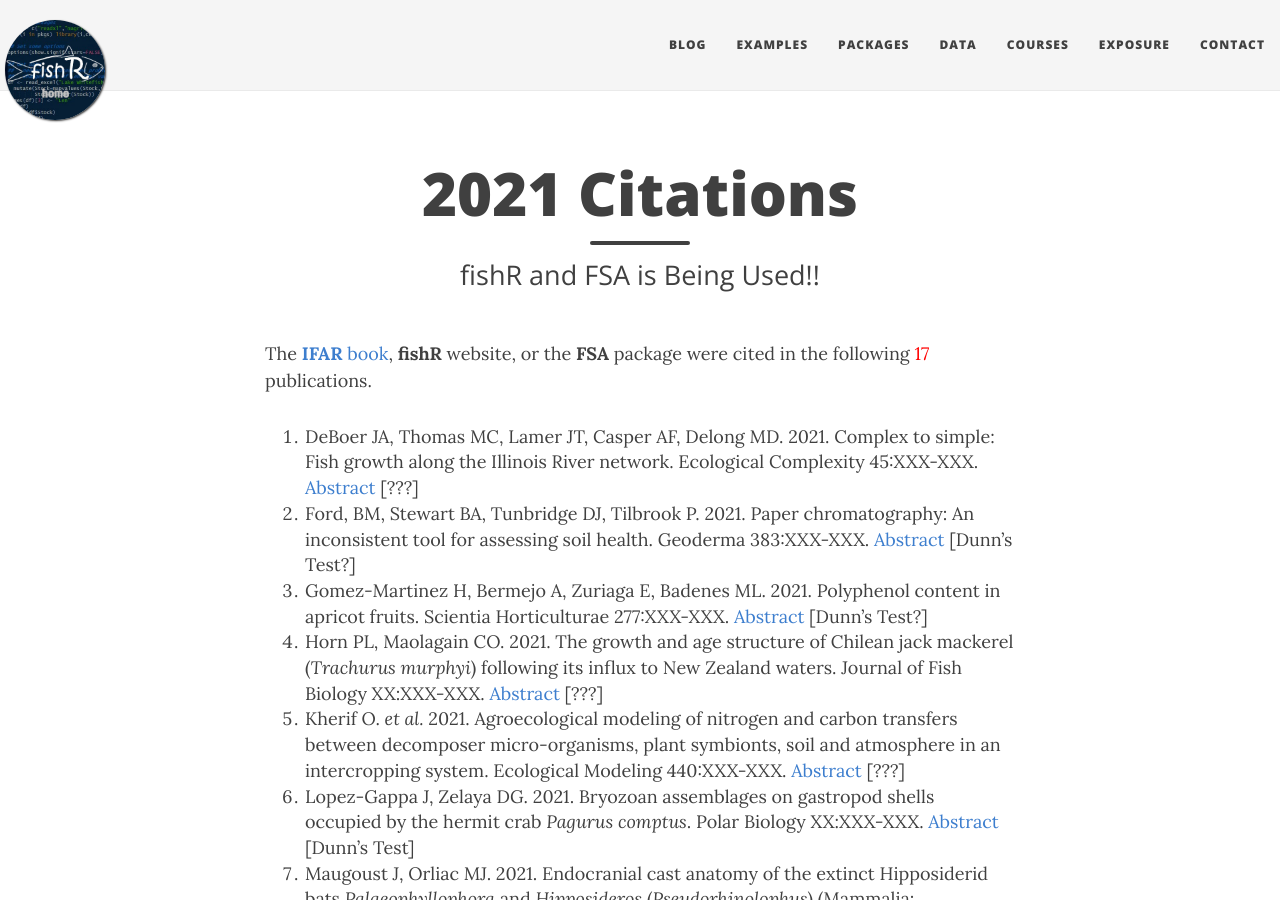
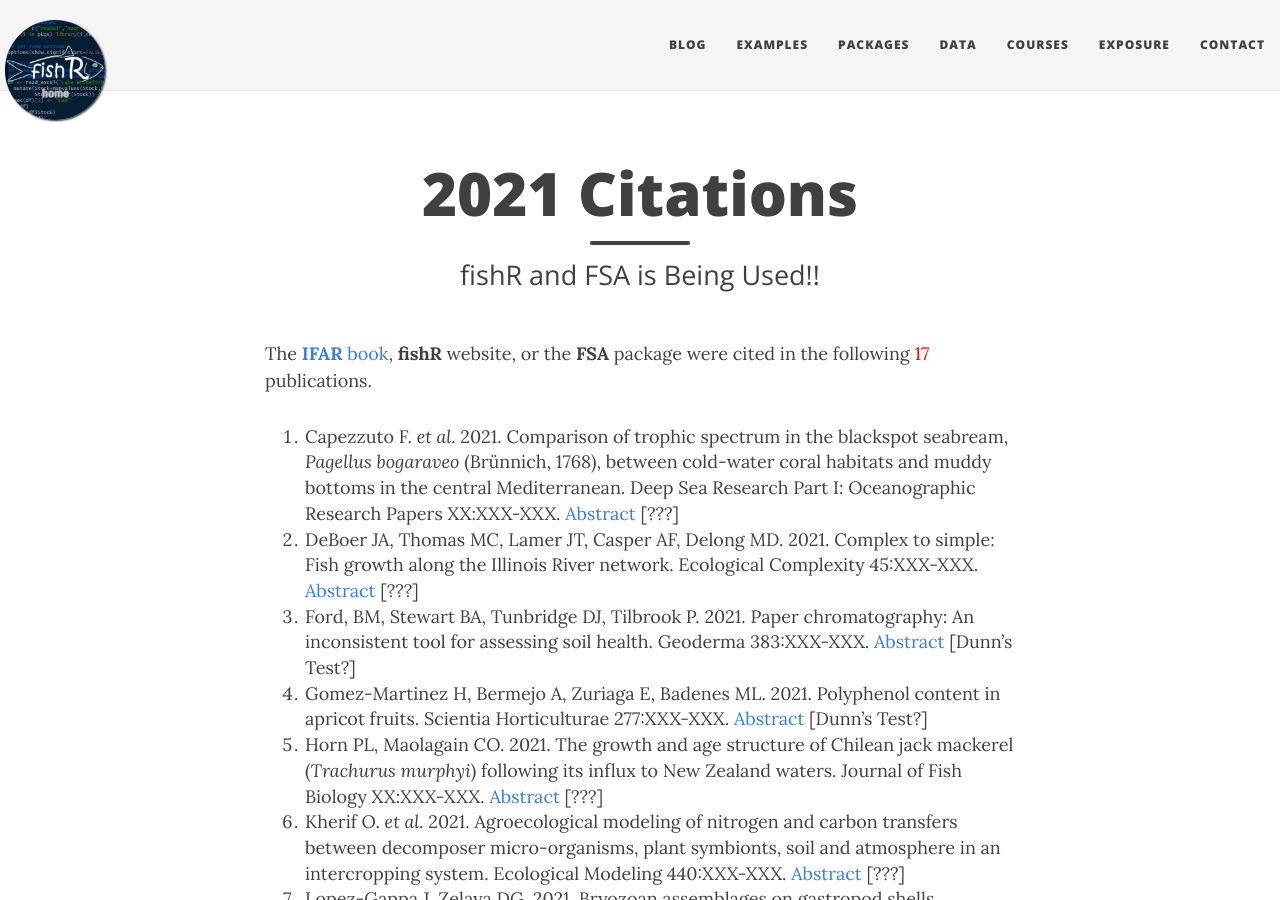
Before and after one commit to droglenc/fishR, a Jekyll site: the page built from exposure/exposure-citations21.md, in a window 1280 px wide and 900 px high. Built offline with Jekyll 4.4.1, drawn with Linux system fonts in a browser that asks for light colours; nearby versions of some CDN libraries.

Commit message:
Update exposure-citations21.md

```diff
--- a/exposure/exposure-citations21.md
+++ b/exposure/exposure-citations21.md
@@ -7,6 +7,7 @@ css: "/css/exposure-citation.css"
 
 The [**IFAR** book](http://derekogle.com/IFAR/), **fishR** website, or the **FSA** package were cited in the following <span id="contact-div">17</span> publications.
 
+1. Capezzuto F. *et al.* 2021. Comparison of trophic spectrum in the blackspot seabream, *Pagellus bogaraveo* (Brünnich, 1768), between cold-water coral habitats and muddy bottoms in the central Mediterranean. Deep Sea Research Part I: Oceanographic Research Papers XX:XXX-XXX. [Abstract](https://www.sciencedirect.com/science/article/pii/S0967063721000133) [???]
 1. DeBoer JA, Thomas MC, Lamer JT, Casper AF, Delong MD. 2021. Complex to simple: Fish growth along the Illinois River network. Ecological Complexity 45:XXX-XXX. [Abstract](https://www.sciencedirect.com/science/article/pii/S1476945X20301719) [???]
 1. Ford, BM, Stewart BA, Tunbridge DJ, Tilbrook P. 2021. Paper chromatography: An inconsistent tool for assessing soil health. Geoderma 383:XXX-XXX. [Abstract](https://www.sciencedirect.com/science/article/abs/pii/S0016706120325386) [Dunn's Test?]
 1. Gomez-Martinez H, Bermejo A, Zuriaga E, Badenes ML. 2021. Polyphenol content in apricot fruits. Scientia Horticulturae 277:XXX-XXX. [Abstract](https://www.sciencedirect.com/science/article/abs/pii/S0304423820306567) [Dunn's Test?]
```
